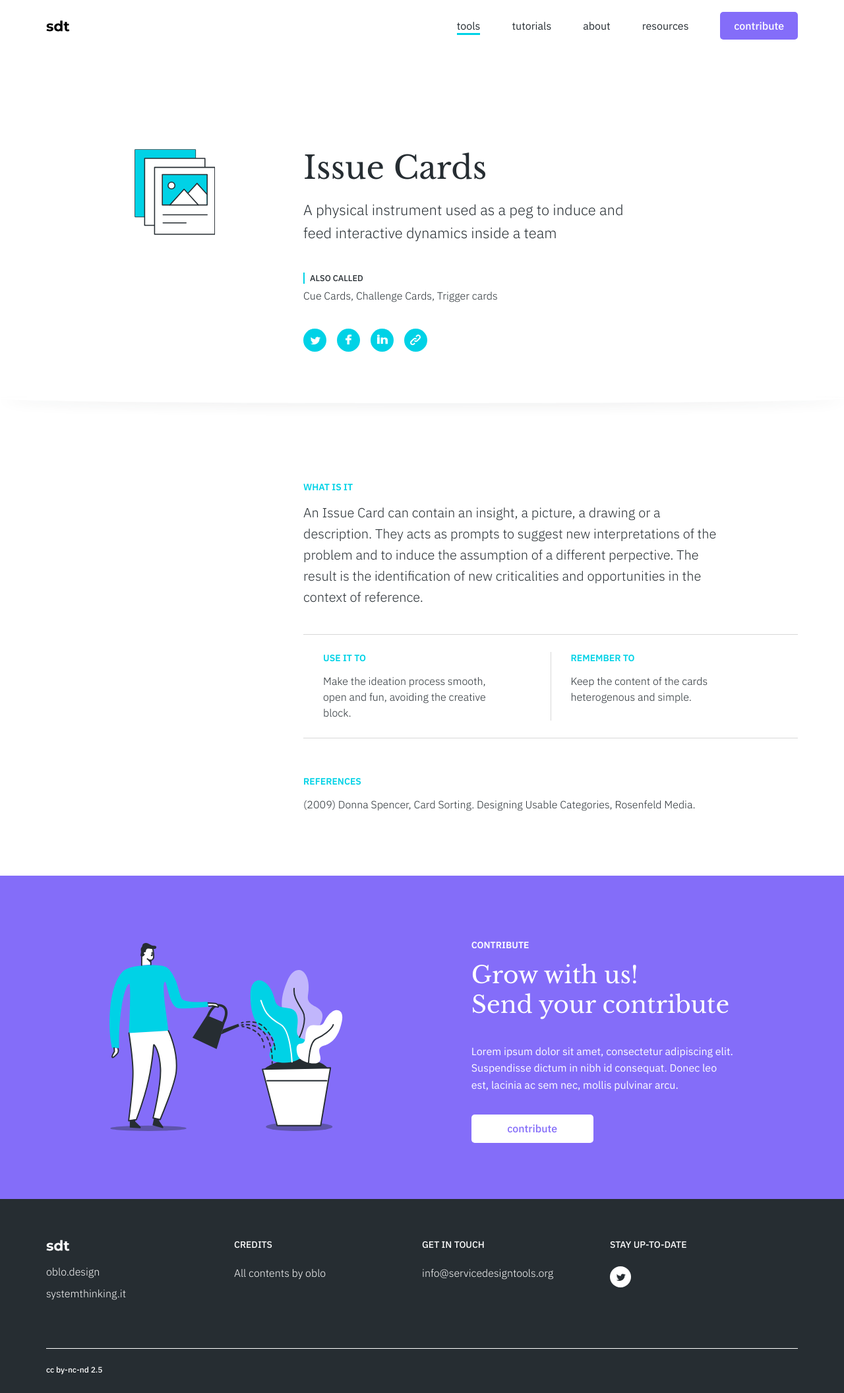
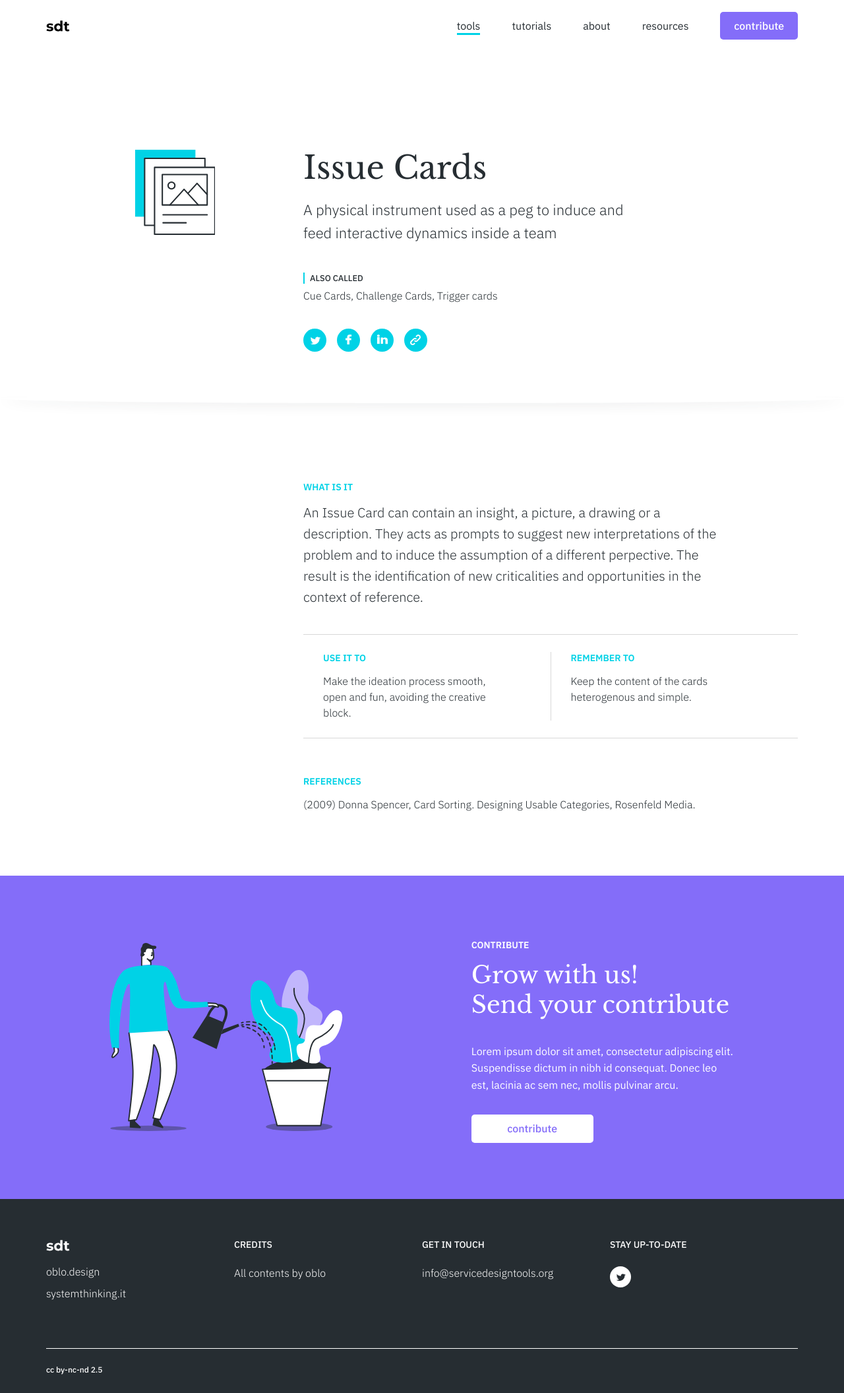
Before and after one commit to service-design-tools/sdt-website, a Jekyll site: the page built from _tools/issue-cards.md, in a window 1280 px wide. Shown: the whole page at 66% size. Built offline with Jekyll 4.4.1, drawn with Linux system fonts in a browser that asks for light colours.

Commit message:
Update tool “issue-cards”

```diff
--- a/_tools/issue-cards.md
+++ b/_tools/issue-cards.md
@@ -20,18 +20,17 @@
 icon: >
   <svg version="1.1" xmlns="http://www.w3.org/2000/svg" x="0px" y="0px"
   viewBox="0 0 119.1 126.1" xml:space="preserve">
-    <rect x="0.9" y="0.9" class="svg--outline svg--stroke-thick svg--filled-light" width="88.7" height="98.4"/>
     <rect x="0.9" y="0.9" class="svg--filled-main" width="88.7" height="98.4"/>
-    <rect x="14.9" y="13.6" class="svg--outline svg--stroke-thick svg--filled-light" width="88.7" height="98.4"/>
-    <rect x="29.5" y="26.8" class="svg--outline svg--stroke-thick svg--filled-light" width="88.7" height="98.4"/>
-    <rect x="40.9" y="37.3" class="svg--filled-main" width="66" height="44.8"/>
-    <circle class="svg--outline svg--stroke-thick svg--filled-light" cx="54.4" cy="53.5" r="5"/>
+    <rect x="0.9" y="0.9" class="svg--outline svg--bw" width="88.7" height="98.4"/>
+    <rect x="14.9" y="13.6" class="svg--outline svg--filled-light" width="88.7" height="98.4"/>
+    <rect x="29.5" y="26.8" class="svg--outline svg--filled-light" width="88.7" height="98.4"/>
+    <circle class="svg--outline svg--filled-light" cx="54.4" cy="53.5" r="5"/>
     <polygon class="svg--filled-light" points="52.8 82 73.2 59.1 78.4 64.8 92.2 50.3 105.9 65.3 106.3 82 "/>
-    <polyline class="svg--outline svg--stroke-thick" points="93.9 82.1 72.9 59 52 82.1 "/>
-    <polyline class="svg--outline svg--stroke-thick" points="106.9 66.7 92 50.3 79 64.6 "/>
-    <rect x="40.9" y="37.3" class="svg--outline svg--stroke-thick" width="66" height="44.8"/>
-    <line class="svg--outline svg--stroke-thick" x1="42" y1="96.6" x2="106.9" y2="96.6"/>
-    <line class="svg--outline svg--stroke-thick" x1="42" y1="108.3" x2="75.9" y2="108.3"/>
+    <polyline class="svg--outline" points="93.9 82.1 72.9 59 52 82.1 "/>
+    <polyline class="svg--outline" points="106.9 66.7 92 50.3 79 64.6 "/>
+    <rect x="40.9" y="37.3" class="svg--outline" width="66" height="44.8"/>
+    <line class="svg--outline" x1="42" y1="96.6" x2="106.9" y2="96.6"/>
+    <line class="svg--outline" x1="42" y1="108.3" x2="75.9" y2="108.3"/>
   </svg>
 related:
   tips: []
@@ -41,7 +40,7 @@
 template: {}
 references:
   - name: >-
-      (2009) Donna Spencer, Card Sorting. Designing Usable Categories,
-      Rosenfeld Media.
+      (2009) Donna Spencer, Card Sorting. Designing Usable Categories, Rosenfeld
+      Media.
 ---
 An Issue Card can contain an insight, a picture, a drawing or a description. They acts as prompts to suggest new interpretations of the problem and to induce the assumption of a different perpective. The result is the identification of new criticalities and opportunities in the context of reference.
```
